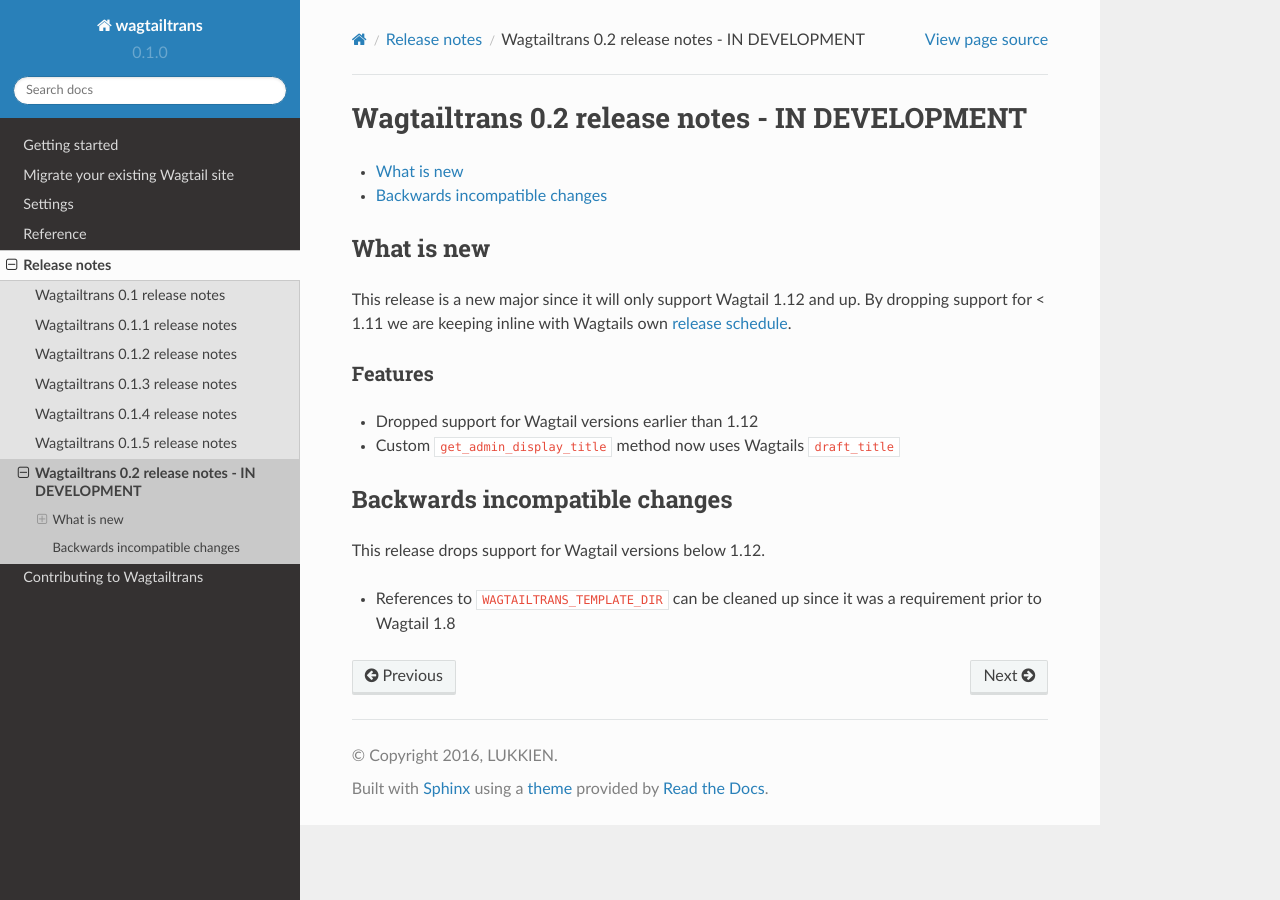
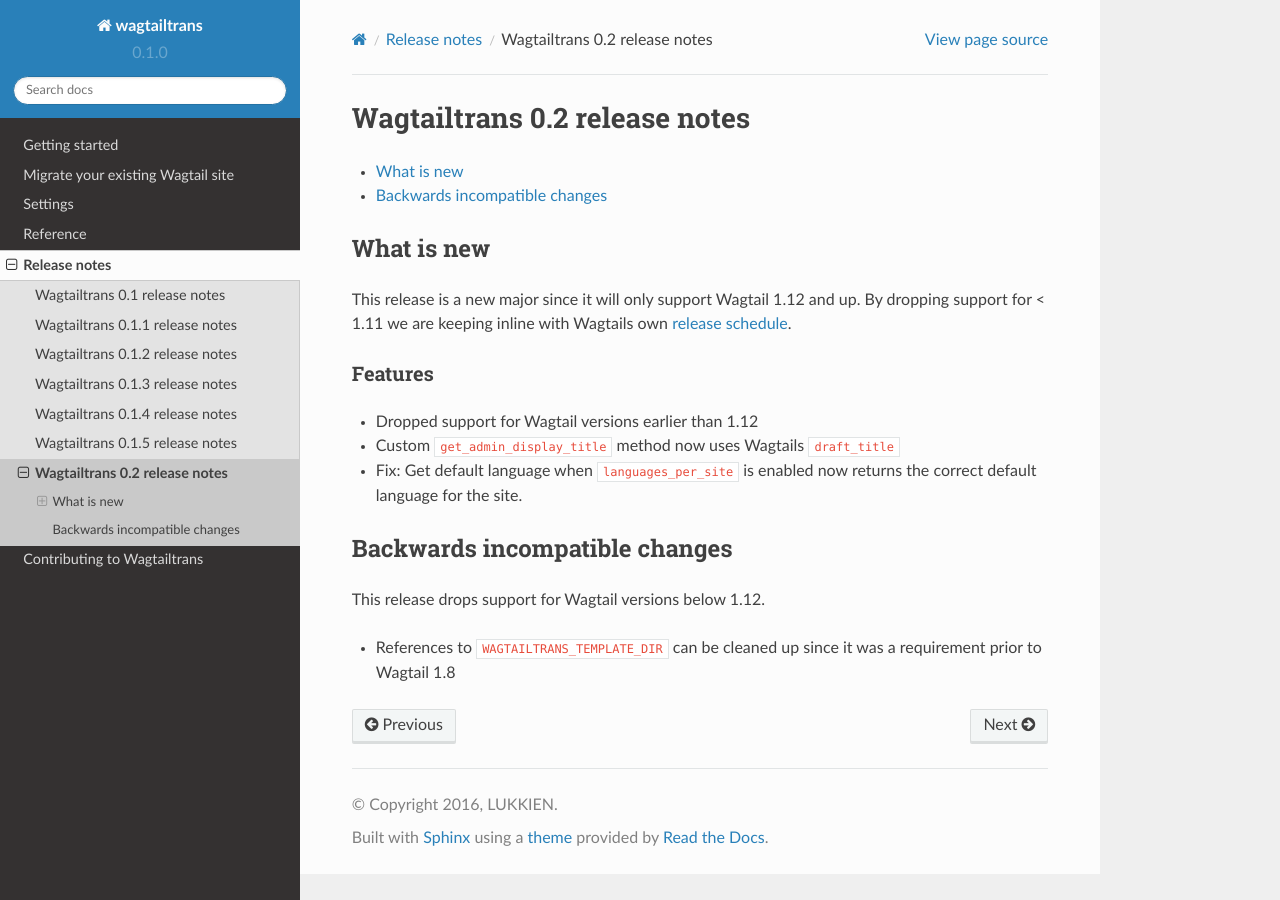
Before and after one commit to wagtail/wagtailtrans, a Sphinx documentation site: the page built from docs/source/releases/0.2.rst, in a window 1280 px wide. Built offline with Sphinx 7.4.7 and the Read the Docs theme 2.0.0, drawn with Linux system fonts in a browser that asks for light colours.

Commit message:
Update docs, release notes and version

```diff
--- a/CHANGELOG.rst
+++ b/CHANGELOG.rst
@@ -1,11 +1,12 @@
 Changelog
 =========
 
-0.2 (XX-XX-XXXX)
+0.2.0 (25-10-2017)
 ------------------
 
  - Dropped support for Wagtail versions earlier than 1.12
  - Custom ``get_admin_display_title`` method now uses Wagtails ``draft_title``
+ - Fix: Get default language when ``languages_per_site`` is enabled now returns the correct default language for the site.
 
 
 0.1.5 (27-08-2017)
--- a/docs/source/releases/0.2.rst
+++ b/docs/source/releases/0.2.rst
@@ -1,6 +1,6 @@
-===============================================
-Wagtailtrans 0.2 release notes - IN DEVELOPMENT
-===============================================
+==============================
+Wagtailtrans 0.2 release notes
+==============================
 
 .. contents::
     :local:
@@ -19,6 +19,7 @@
 
 - Dropped support for Wagtail versions earlier than 1.12
 - Custom ``get_admin_display_title`` method now uses Wagtails ``draft_title``
+- Fix: Get default language when ``languages_per_site`` is enabled now returns the correct default language for the site.
 
 ------------------------------
 Backwards incompatible changes
```
